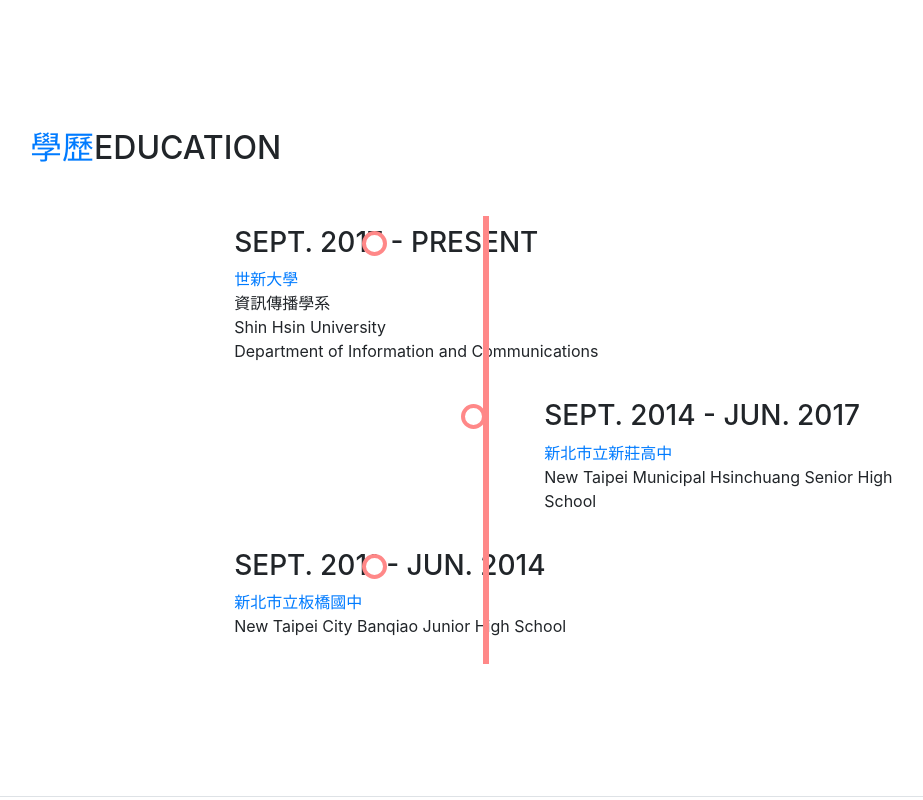
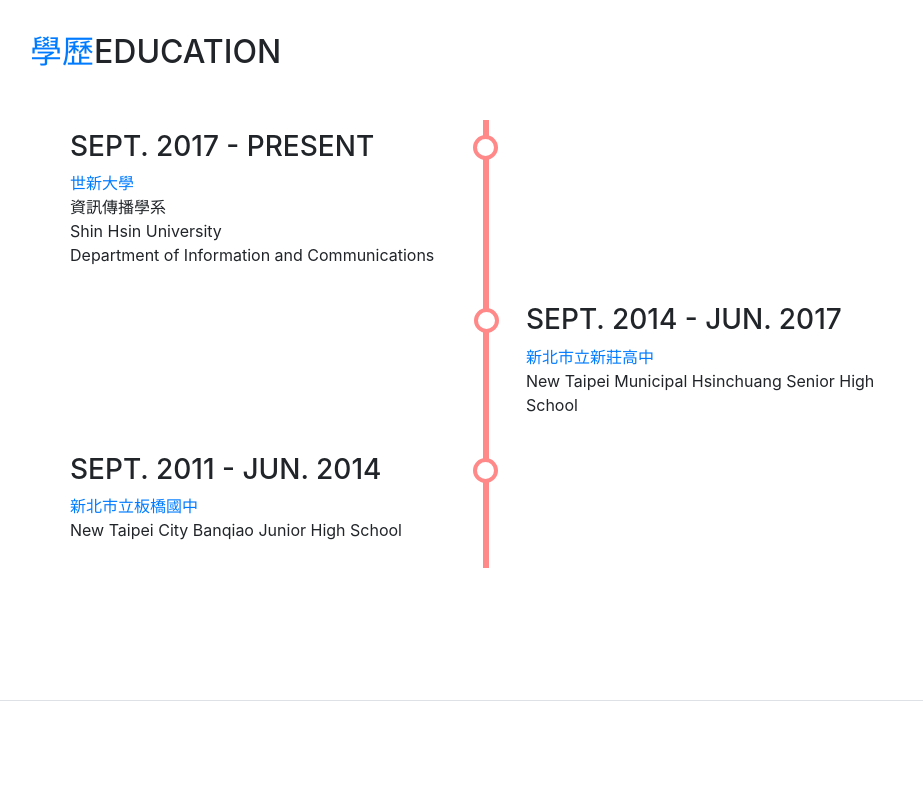
Before and after one commit to kagamikyuu/kagamikyuu.github.io, a website with bundled scripts: page index.html in a window 1280 px wide. Shown: the part 1920-2720 px from the top of the page, without its empty margins (290-1213 px from the left). Built offline with nearby package versions, Linux system fonts and the light colour scheme; a web font is replaced by a local one.

Commit message:
some files were modified

```diff
--- a/css/myresume.css
+++ b/css/myresume.css
@@ -46,7 +46,7 @@
   position: absolute;
   width: 25px;
   height: 25px;
-  right: 263.5px;
+  right: -12px;
   background-color: white;
   border: 4px solid #FF8888;
   top: 15px;
@@ -56,17 +56,17 @@
 
 /* Place the container to the left */
 .timeline-left {
-  left: 18%;
+  left: 0;
 }
 
 /* Place the container to the right */
 .timeline-right {
-  left: 52%;
+  left: 50%;
 }
 
 /* Fix the circle for containers on the right side */
 .timeline-right::after {
-  left: -43.5px;
+  left: -12px;
 }
 
 /* Media queries - Responsive timeline on screens less than 992px wide */
--- a/index.html
+++ b/index.html
@@ -113,7 +113,7 @@
             <div class="resume-content mr-auto">
               <h3 class="mb-0">世新大學</h3>
               <div class="subheading mb-3">資訊傳播學系</div>
-              <p>在數位匯流的網路社會，社會需要資訊專家掌握資訊社會發展問題，運用多元的傳播媒介，以此為基礎從事資訊蒐集、整理、檢索、加值，適時地將資訊傳播給需要的民眾，並可在各行各業扮演數位化的中介角色，促進國家社會朝更文明之境界發展。資訊傳播學系的課程內容即是著重於全球資訊網平台上必須掌握的相關資訊組織與傳播的專業技能，包括資訊蒐集、組織與管理，再透過適當的網站規劃與傳播行銷，掌握使用者特性，將產生加值的數位內容，傳遞給最需要的使用者。以數位創新、知識加值與資訊傳播為目標，因應現今數位核心產業最為所需的人才專業，尤其繼科技之後的文化創意產業興起，掌握網際網路通路的能力，成為未來就業與創業最重要的技能。</p>
+              <p>世新大學以傳播聞名，資訊傳播學系，顧名思義結合了資訊與傳播兩個領域，跨領域的課程讓學生在四年中有更多機會接觸到不同的東西，也更能探索自己的興趣，課程上可以學到各式各樣的專業技能，有助於未來出社會找工作，例如：拍攝影片、攝影、Photoshop、程式設計、製作網頁……。</p>
             </div>
             <div class="resume-date text-md-right">
               <span class="text-primary">September 2017- Present</span>
@@ -304,6 +304,7 @@
         <div class="my-auto">
           <h2 class="mb-5">夢想Dreams</h2>
           <p>夢想是成為一個可愛的人，成為有用的人，成為可以帶給別人快樂的人。</p>
+		  <iframe width="560" height="315" src="https://www.youtube.com/embed/Z6CF_jzUpRc" frameborder="0" allow="autoplay; encrypted-media" allowfullscreen></iframe>
 		  </ul>
         </div>
       </section>
```
Also changed, not shown: img/Tues8seat15吳筑穎A106070029.png (added), img/goMeihuaTemp_mh1520953410693_副本.jpg (added), img/影像數位化處理29吳筑穎1110完成檔.jpg (added), 3 other files.
